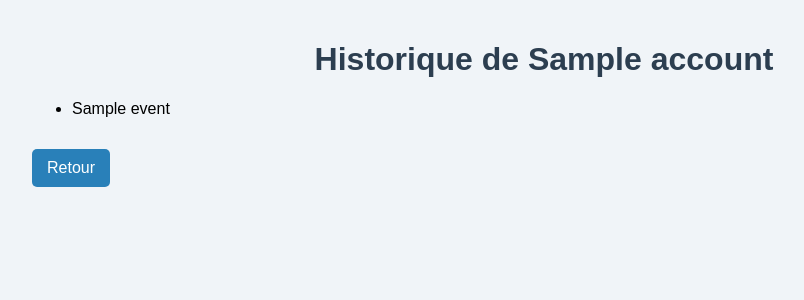
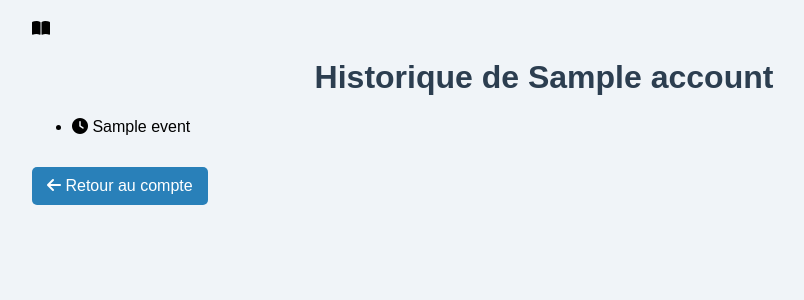
Before and after one commit to hakemaminebenbahaz-cyber/Python, a Python web app: template templates/history.html in a window 1280 px wide. Shown: the top 300 px of the page, without its empty margins (96-900 px from the left). Run offline with Jinja, Linux system fonts and the light colour scheme; the template is opened without the code that fills it: most values are stand-ins (such as "Sample title", 1, 10 or a date in 2020).

Commit message:
Update history.html

```diff
--- a/templates/history.html
+++ b/templates/history.html
@@ -4,16 +4,20 @@
     <meta charset="UTF-8">
     <title>Historique de {{ account.name }}</title>
     <link rel="stylesheet" href="{{ url_for('static', filename='style.css') }}">
+    <link rel="stylesheet" href="https://cdnjs.cloudflare.com/ajax/libs/font-awesome/6.5.2/css/all.min.css">
 </head>
 <body>
     <div class="container">
-        <h1>Historique de {{ account.name }}</h1>
+        <div class="header">
+            <i class="fas fa-book-open bank-logo"></i> <h1>Historique de {{ account.name }}</h1>
+        </div>
+
         <ul class="history">
             {% for event in account.history %}
-                <li>{{ event }}</li>
+                <li><i class="fas fa-clock"></i> {{ event }}</li>
             {% endfor %}
         </ul>
-        <a class="btn" href="{{ url_for('account_page', name=account.name) }}">Retour</a>
+        <a class="btn" href="{{ url_for('account_page', name=account.name) }}"><i class="fas fa-arrow-left"></i> Retour au compte</a>
     </div>
 </body>
 </html>
```
